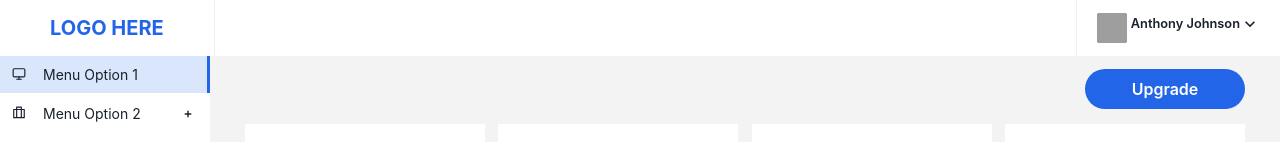
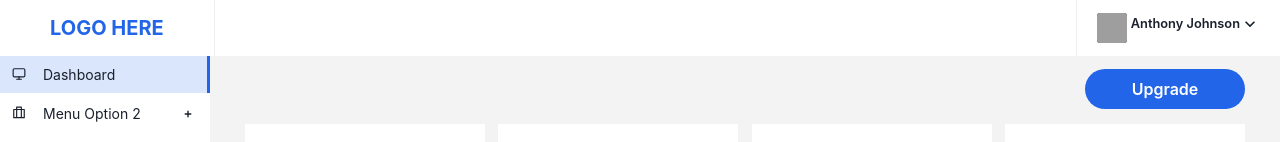
Before and after one commit to smilydawra/reactProjects, a React (Create React App) app in the folder dashboard-app/: page / in a window 1280 px wide. Shown: the top 142 px of the page. Built offline with nearby package versions, Linux system fonts and the light colour scheme; grey boxes are pictures that could not be loaded.

Commit message:
menu option 1 name changed to dashboard

```diff
--- a/dashboard-app/src/components/navigation/SideBar.jsx
+++ b/dashboard-app/src/components/navigation/SideBar.jsx
@@ -40,7 +40,7 @@ const SideBar = () => {
                     <NavItem
                         path="/"
                         icon={<FiMonitor />}
-                        name="Menu Option 1"
+                        name="Dashboard"
                         location={urlPath.pathname}
                     />
                     <NavItem
```
